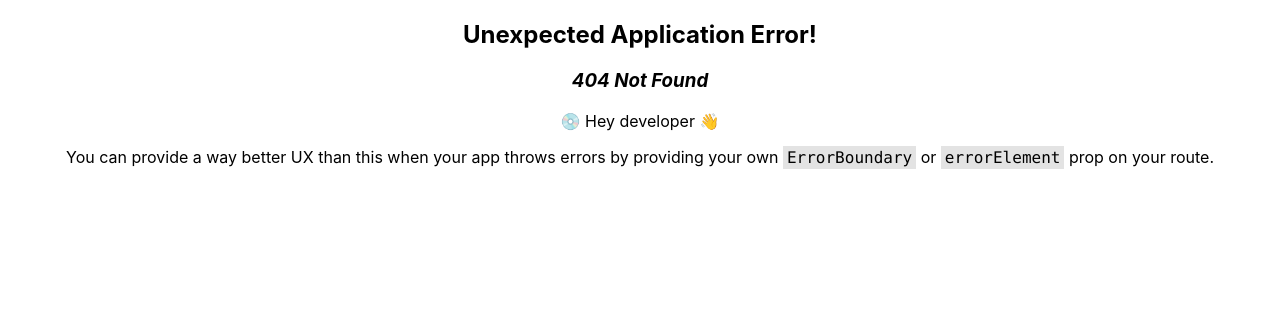
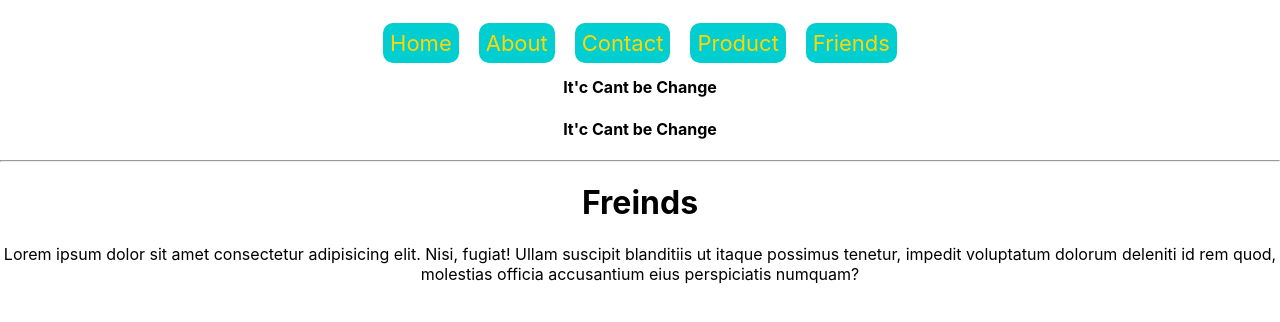
Before and after one commit to jahid-111/explore-react-route, a React (Create React App) app: page /friends in a window 1280 px wide. Before the commit this address had no page. Shown: the top 322 px of the page. Built offline with nearby package versions, Linux system fonts and the light colour scheme.

Commit message:
nested-route_applied

```diff
--- a/src/components/About.js
+++ b/src/components/About.js
@@ -1,12 +1,12 @@
 
 
 import React from 'react';
-import Navigation from './Navigation';
+
 
 const About = () => {
     return (
         <div>
-            <Navigation></Navigation>
+
             <h3>This this About Components</h3>
         </div>
     );
--- a/src/components/Contact.js
+++ b/src/components/Contact.js
@@ -1,12 +1,9 @@
 
 
 import React from 'react';
-import Navigation from './Navigation';
-
 const Contact = () => {
     return (
         <div>
-            <Navigation></Navigation>
             <h3>You are in Contact Page</h3>
         </div>
     );
--- /dev/null
+++ b/src/components/Friends.js
@@ -0,0 +1,16 @@
+
+
+import React from 'react';
+
+const Friends = () => {
+    return (
+        <div>
+            <h1>Freinds </h1>
+            <p>
+            Lorem ipsum dolor sit amet consectetur adipisicing elit. Nisi, fugiat! Ullam suscipit blanditiis ut itaque possimus tenetur, impedit voluptatum dolorum deleniti id rem quod, molestias officia accusantium eius perspiciatis numquam?
+            </p>
+        </div>
+    );
+};
+
+export default Friends;
--- a/src/components/Home.js
+++ b/src/components/Home.js
@@ -1,11 +1,10 @@
 
 import React from 'react';
-import Navigation from './Navigation';
 
-const Home = () => {
+
+const   Home = () => {
     return (
         <div>
-            <Navigation></Navigation>
             <h2>This this home components</h2>
         </div>
     );
--- a/src/components/Navigation.js
+++ b/src/components/Navigation.js
@@ -9,6 +9,7 @@ const Navigation = () => {
             <Link to="/about">About</Link>
             <Link to="/contact" >Contact</Link>
             <Link to="/product">Product</Link>
+            <Link to="/friends">Friends</Link>
         </div>
     );
 };
--- a/src/components/Product.js
+++ b/src/components/Product.js
@@ -9,6 +9,7 @@ const Product = () => {
         <div>
             <Navigation></Navigation>
             <h3>You are in Product Page</h3>
+            <h2>Prodcut  load on Main. all over Display</h2>
             <p>Lorem ipsum, dolor sit amet consectetur adipisicing elit. Odio ullam inventore vitae. Eligendi repudiandae quas aspernatur sit aut suscipit explicabo in corporis? Dolore, quibusdam laudantium. Cumque numquam itaque necessitatibus quasi?</p>
         </div>
     );
--- /dev/null
+++ b/src/layout/Main.js
@@ -0,0 +1,20 @@
+
+
+import React from 'react';
+import Navigation from '../components/Navigation';
+import {Outlet} from 'react-router-dom'
+
+const Main = () => {
+    return (
+        <div>
+            <Navigation></Navigation>
+
+                <h4>It'c Cant be Change</h4>
+                <h4>It'c Cant be Change</h4>
+                <hr />
+            <Outlet></Outlet>
+        </div>
+    );
+};
+
+export default Main;
```
Also changed, not shown: src/App.js (+10 -3 lines).
